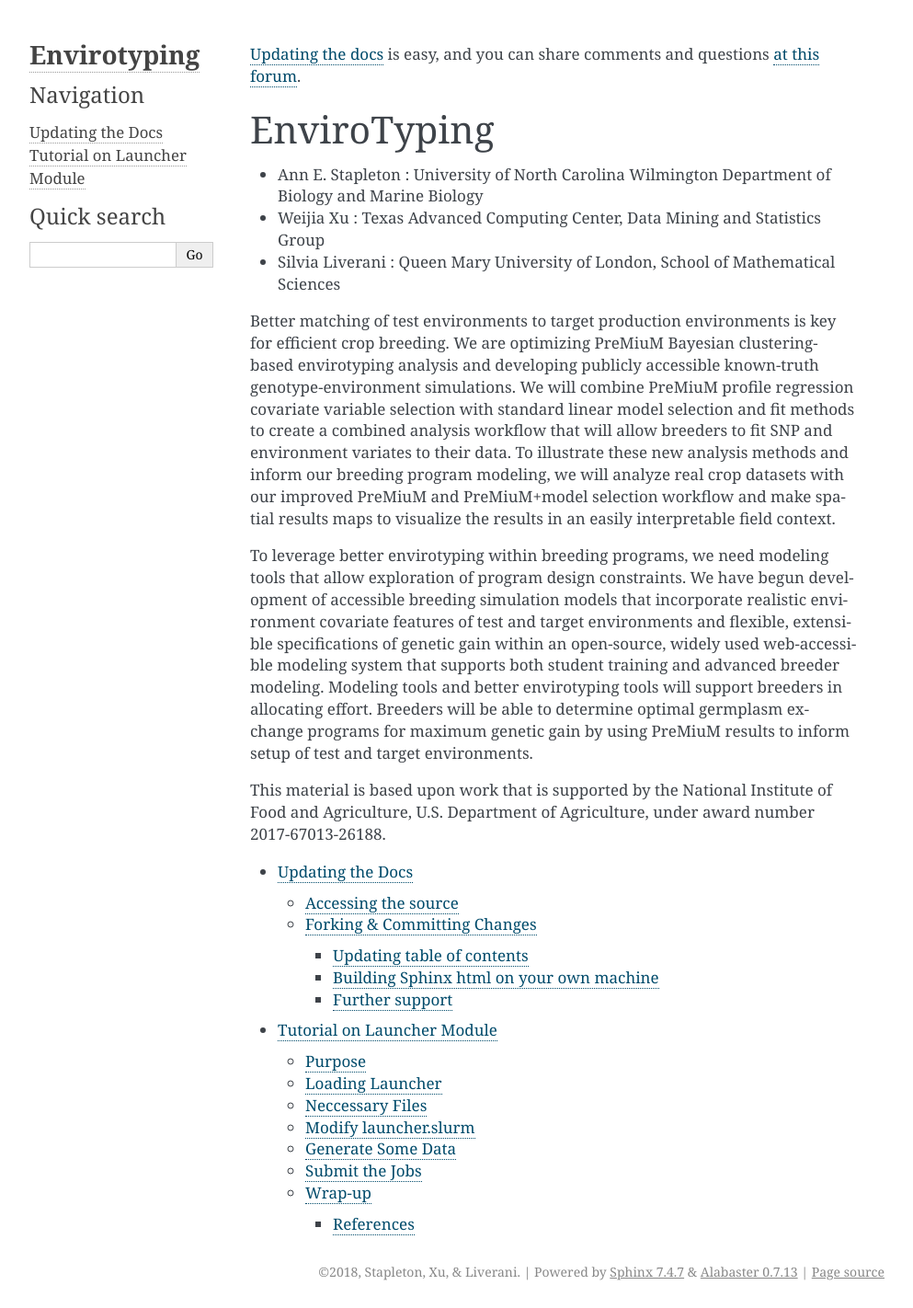
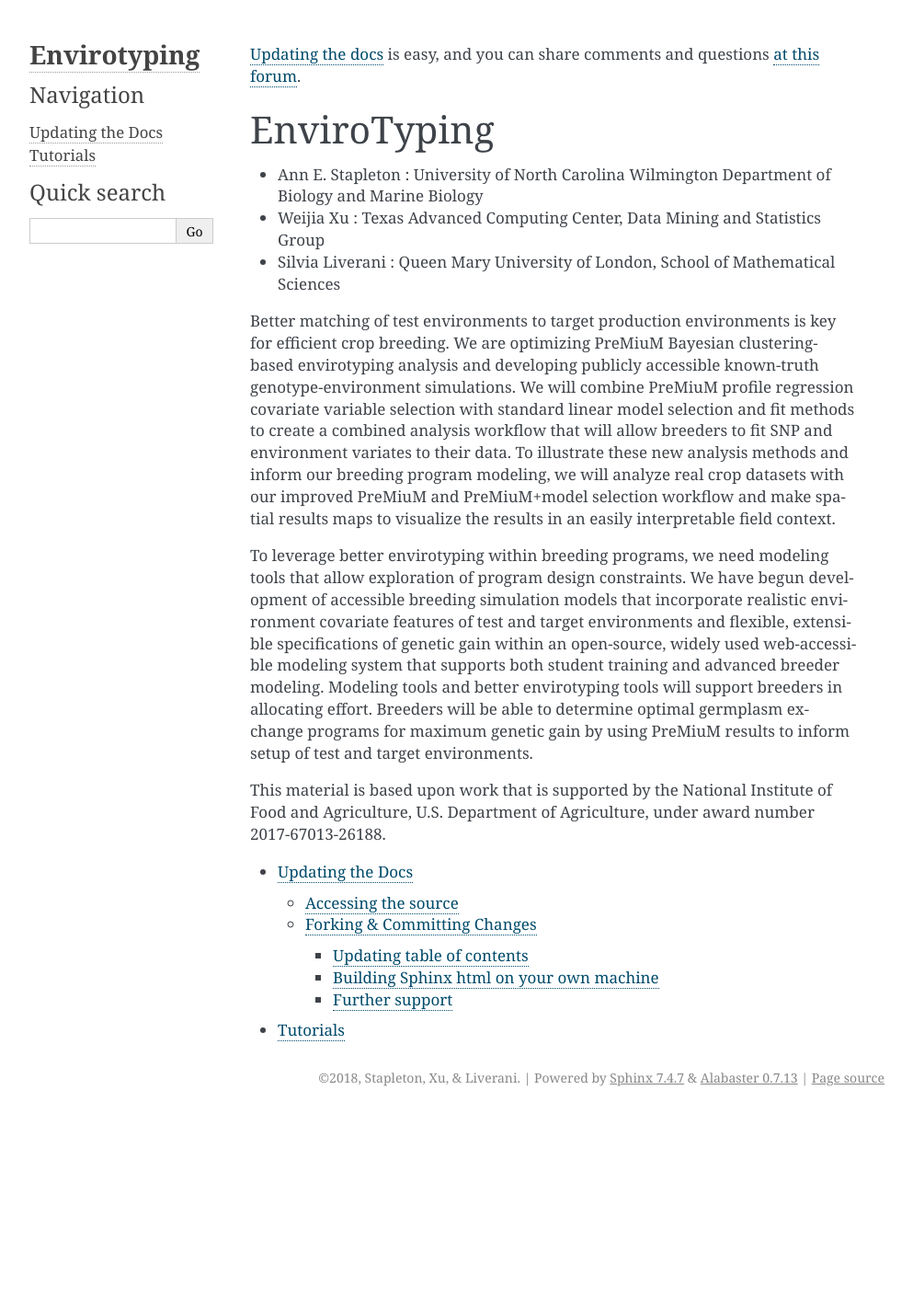
Before and after one commit to TACC/EnviroTyping, a Sphinx documentation site: the page built from docs/source/index.rst, in a window 1280 px wide. Shown: the whole page at 92% size, without its empty margins (148-1141 px from the left). Built offline with Sphinx 7.4.7, drawn with Linux system fonts in a browser that asks for light colours; after the commit the page ends 1211 px from its top, so only the background shows below that.

Commit message:
Added a tutorials section

```diff
--- a/docs/source/index.rst
+++ b/docs/source/index.rst
@@ -27,4 +27,4 @@
    :maxdepth: 3
 
    Updating the Docs <updating.rst>
-   Tutorial on Launcher Module <launcherModule.md>
+   Tutorials <tutorials.md>
```
Also changed, not shown: docs/source/tutorials.md (added, +8 -0 lines).
